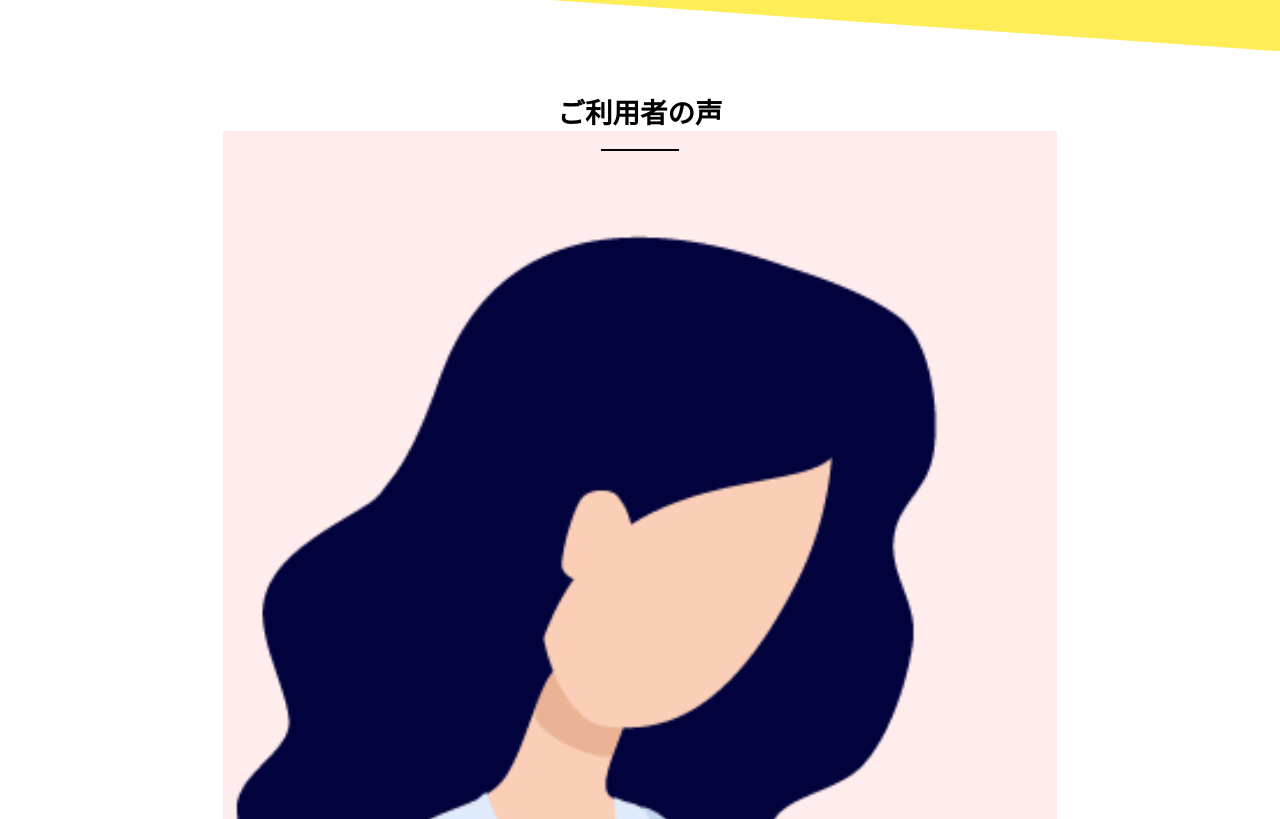
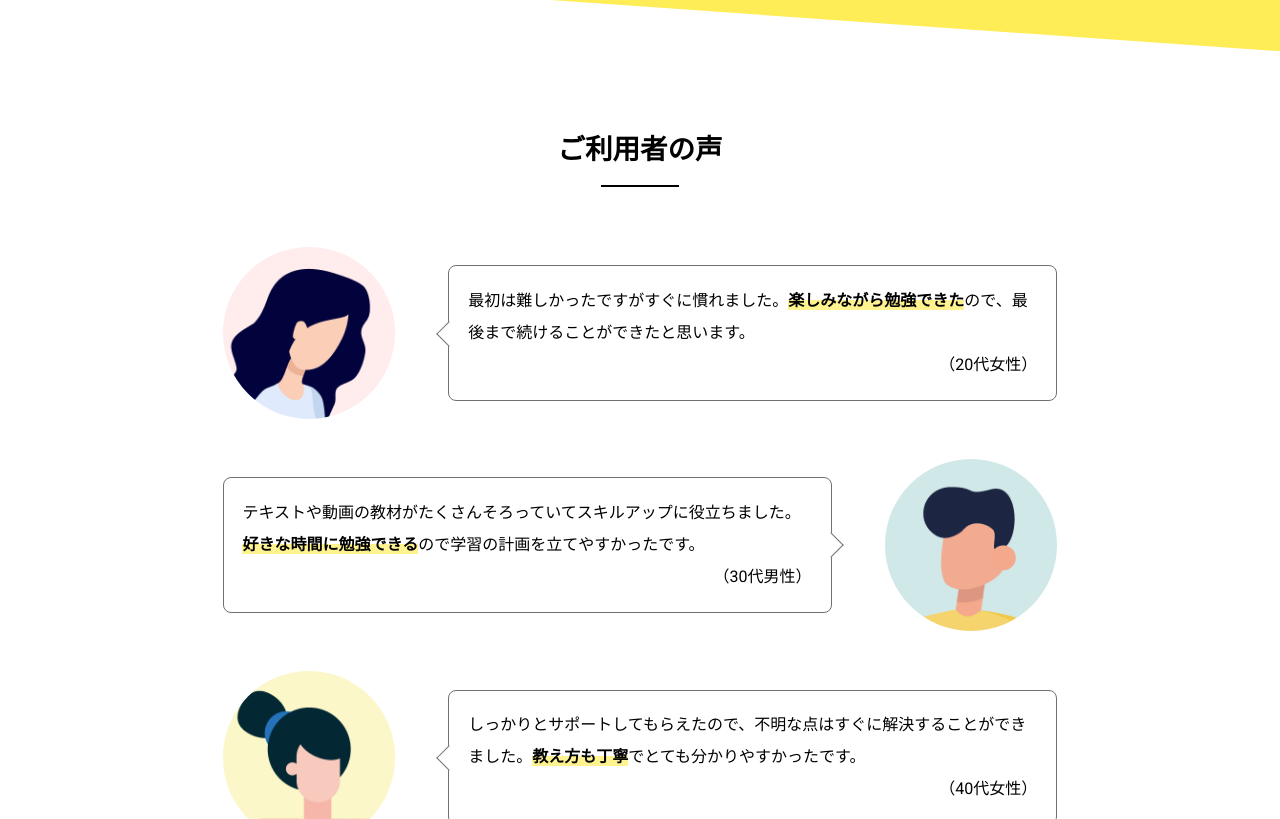
Before and after one commit to kakashi397/STUDY-MyWork, a website: page index.html in a window 1280 px wide. Shown: the part 1981-2800 px from the top of the page. Drawn offline with nearby package versions, Linux system fonts and the light colour scheme; some packages are replaced by stand-ins of ours; files that its build step writes are made by us from their sources.

Commit message:
voiceのレスポンシブまで完成したが、吹き出しとアイコンの間が375px環境だとくっつく課題は保留

```diff
--- a/index.html
+++ b/index.html
@@ -116,24 +116,24 @@
       <div class="l-wrapper">
         <h3 class="c-section-title">ご利用者の声</h3>
         <ul class="p-voice__list">
-          <li class="p-voice__item c-review">
-            <div class="c-review__icon"><img src="img/top/voice1.png" alt=""></div>
-            <div class="c-review__body">
-              <p class="c-review__description">最初は難しかったですがすぐに慣れました。<strong class="u-underline">楽しみながら勉強できた</strong>ので、最後まで続けることができたと思います。</p>
+          <li class="p-voice__item c-voice">
+            <div class="c-voice__icon"><img src="img/top/voice1.png" alt=""></div>
+            <div class="c-voice__body">
+              <p class="c-voice__description">最初は難しかったですがすぐに慣れました。<strong class="u-hightlight">楽しみながら勉強できた</strong>ので、最後まで続けることができたと思います。</p>
               <span>（20代女性）</span>
             </div>
           </li>
-          <li class="p-voice__item c-review c-review--reverse">
-            <div class="c-review__icon"><img src="img/top/voice2.png" alt=""></div>
-            <div class="c-review__body">
-              <p class="c-review__description">テキストや動画の教材がたくさんそろっていてスキルアップに役立ちました。<strong class="u-underline">好きな時間に勉強できる</strong>ので学習の計画を立てやすかったです。</p>
+          <li class="p-voice__item c-voice c-voice--reverse">
+            <div class="c-voice__icon"><img src="img/top/voice2.png" alt=""></div>
+            <div class="c-voice__body">
+              <p class="c-voice__description">テキストや動画の教材がたくさんそろっていてスキルアップに役立ちました。<strong class="u-hightlight">好きな時間に勉強できる</strong>ので学習の計画を立てやすかったです。</p>
               <span>（30代男性）</span>
             </div>
           </li>
-          <li class="p-voice__item c-review">
-            <div class="c-review__icon"><img src="img/top/voice3.png" alt=""></div>
-            <div class="c-review__body">
-              <p class="c-review__description">しっかりとサポートしてもらえたので、不明な点はすぐに解決することができました。<strong class="u-underline">教え方も丁寧</strong>でとても分かりやすかったです。</p>
+          <li class="p-voice__item c-voice">
+            <div class="c-voice__icon"><img src="img/top/voice3.png" alt=""></div>
+            <div class="c-voice__body">
+              <p class="c-voice__description">しっかりとサポートしてもらえたので、不明な点はすぐに解決することができました。<strong class="u-hightlight">教え方も丁寧</strong>でとても分かりやすかったです。</p>
               <span>（40代女性）</span>
             </div>
           </li>
--- a/sass/foundation/_variables.scss
+++ b/sass/foundation/_variables.scss
@@ -13,6 +13,7 @@ $form-line: #CCCCCC;
 // フォントサイズ
 $fz-xs: f.rem(12);
 $fz-s: f.rem(14);
+$fz-m: f.rem(16);
 $fz-l: f.rem(20);
 $fz-xl: f.rem(22);
 $clamp-l: f.clamp-rem(390, 24, 1400, 28);
--- a/sass/object/component/_section-title.scss
+++ b/sass/object/component/_section-title.scss
@@ -9,7 +9,7 @@
   text-align: center;
   &::after {
     content: "";
-    width: f.clamp-rem(300, 60, 1400, 80);
+    width: f.clamp-rem(390, 60, 1400, 80);
     height: f.rem(2);
     background-color: v.$black;
     margin: 0 auto;
--- /dev/null
+++ b/sass/object/component/_voiceComponent.scss
@@ -0,0 +1,61 @@
+@use '../../foundation/variables' as v;
+@use '../../foundation/functions' as f;
+@use '../../foundation/mixin' as m;
+
+/* ボイス */
+.c-voice {
+  display: flex;
+  align-items: center;
+  justify-content: space-between;
+  &__icon {
+    width: f.clamp-rem(390, 100, 1400, 182);
+    img {
+    border-radius: 50%;
+    }
+  }
+  &__body {
+    width: f.clamp-rem(390, 230, 1400, 660);
+    border: 1px solid v.$line;
+    border-radius: f.rem(8);
+    line-height: 2em;
+    font-size: v.$fz-s;
+    padding-top: f.clamp-rem(390, 10, 1400, 20);
+    padding-right: f.clamp-rem(390, 12, 1400, 20);
+    padding-bottom: f.clamp-rem(390, 10, 1400, 20);
+    padding-left: f.clamp-rem(390, 10, 1400, 20);
+    position: relative;
+    @include m.media(m) {
+      font-size: v.$fz-m;
+    }
+    &::after {
+      content: "";
+      width: f.rem(18);
+      height: f.rem(18);
+      background-color: v.$white;
+      border-right: 1px solid v.$line;
+      border-bottom: 1px solid v.$line;
+      position: absolute;
+      top: 50%;
+      transform: translateY(-45%) rotate(135deg);
+      right: auto;
+      left: f.rem(-9);
+    }
+    span {
+      display: block;
+      font-size: v.$fz-s;
+      text-align: right;
+      @include m.media(m) {
+        font-size: v.$fz-m;
+      }
+    }
+  }
+  &--reverse {
+    flex-direction: row-reverse;
+    .c-voice__body::after {
+      transform: translateY(-50%) rotate(-45deg);
+      right: f.rem(-9);
+      left: auto;
+    }
+  }
+
+}
--- a/sass/object/project/top/_price.scss
+++ b/sass/object/project/top/_price.scss
@@ -6,10 +6,10 @@
 .p-price {
   background-color: v.$keyColor;
   margin-top: f.rem(-45);
-  padding-top: f.clamp-rem(300, 76, 1400, 119);
-  padding-bottom: f.clamp-rem(300, 77, 1400, 120);
+  padding-top: f.clamp-rem(390, 80, 1400, 119);
+  padding-bottom: f.clamp-rem(390, 80, 1400, 120);
   clip-path: polygon(0 10%, 100% 0, 100% 100%, 0 90%);
-  margin-bottom: f.rem(40);
+  margin-bottom: f.clamp-rem(390, 40, 1400, 80);
   @include m.media(m) {
     margin-top: f.rem(-80);
     clip-path: polygon(0 20%, 100% 0, 100% 100%, 0 80%);
--- a/sass/object/project/top/_service.scss
+++ b/sass/object/project/top/_service.scss
@@ -5,8 +5,8 @@
 /* サービス（トップ） */
 .p-service {
   background-color: v.$keyColor;
-  padding-top: f.clamp-rem(300, 76, 1400, 119);
-  padding-bottom: f.clamp-rem(300, 77, 1400, 120);
+  padding-top: f.clamp-rem(390, 80, 1400, 119);
+  padding-bottom: f.clamp-rem(390, 80, 1400, 120);
   clip-path: polygon(0 0, 100% 10%, 100% 90%, 0 100%);
   @include m.media(m) {
     clip-path: polygon(0 0, 100% 20%, 100% 80%, 0 100%);
--- /dev/null
+++ b/sass/object/project/top/_voice.scss
@@ -0,0 +1,12 @@
+@use '../../../foundation/functions' as f;
+
+/* 利用者の声 */
+.p-voice {
+  margin-bottom: f.clamp-rem(390, 40, 1400, 80);
+  &__list {
+    margin-top: f.clamp-rem(390, 60, 1400, 83);
+    display: flex;
+    flex-direction: column;
+    gap: f.rem(40);
+  }
+}
--- a/sass/object/utility/_utility.scss
+++ b/sass/object/utility/_utility.scss
@@ -1,4 +1,5 @@
-@use'../../foundation/mixin' as m;
+@use '../../foundation/mixin' as m;
+@use '../../foundation/variables' as v;
 
 /* ユーティリティ */
 .u-sp-none {
@@ -10,3 +11,11 @@
 .u-uppercase {
   text-transform: uppercase;
 }
+.u-hightlight {
+  font-size: v.$fz-s;
+  font-weight: bold;
+  background: linear-gradient(transparent 50%, v.$highlight 50%);
+  @include m.media(m) {
+    font-size: v.$fz-m;
+  }
+}
--- a/sass/style.scss
+++ b/sass/style.scss
@@ -8,8 +8,10 @@
 @use "./object/component/card";
 @use "./object/component/media";
 @use "./object/component/btn";
+@use "./object/component/voiceComponent";
 @use "./object/project/top/hero";
 @use "./object/project/top/reasons";
 @use "./object/project/top/service";
 @use "./object/project/top/price";
+@use "./object/project/top/voice";
 @use "./object/utility/utility";
```
